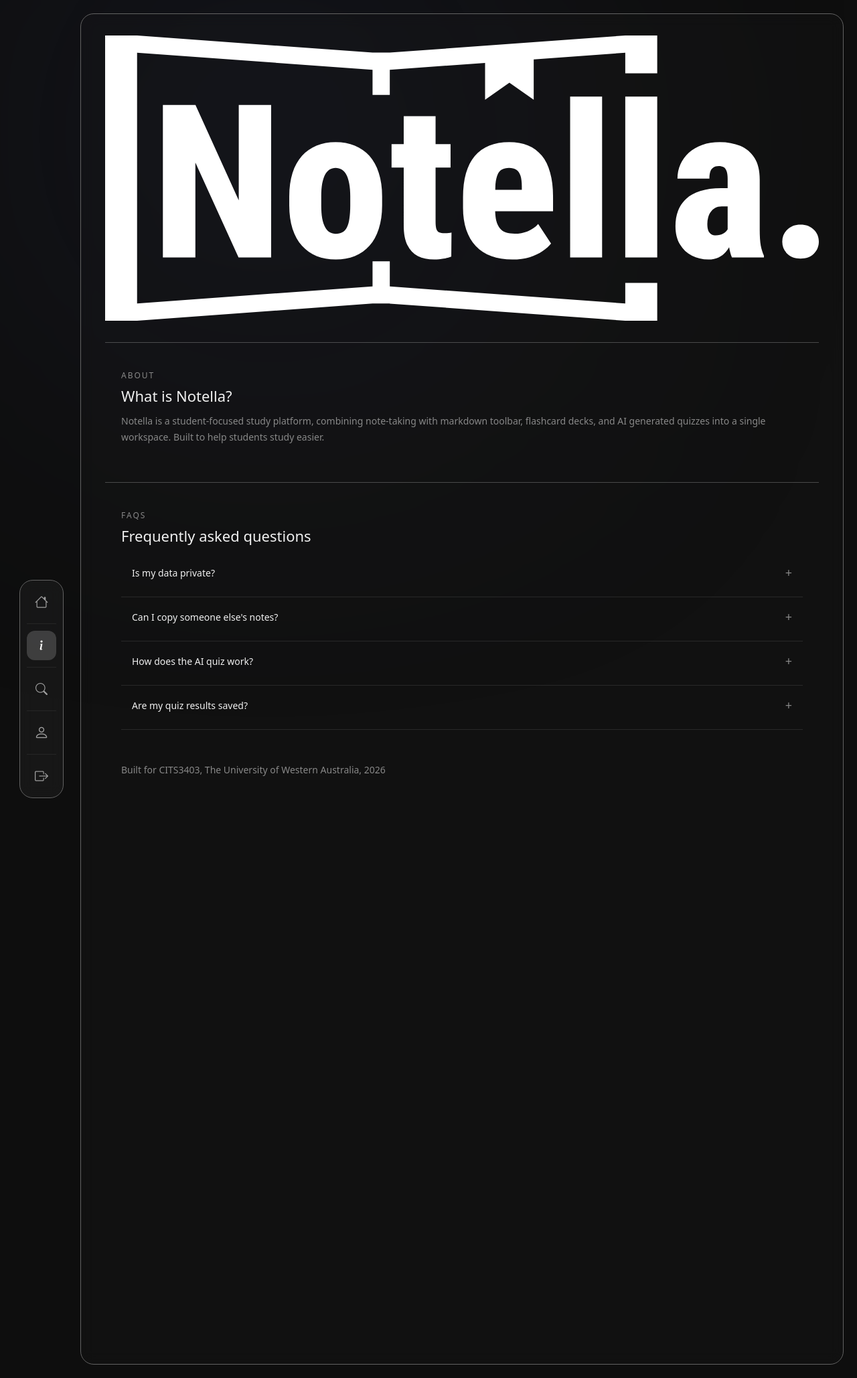
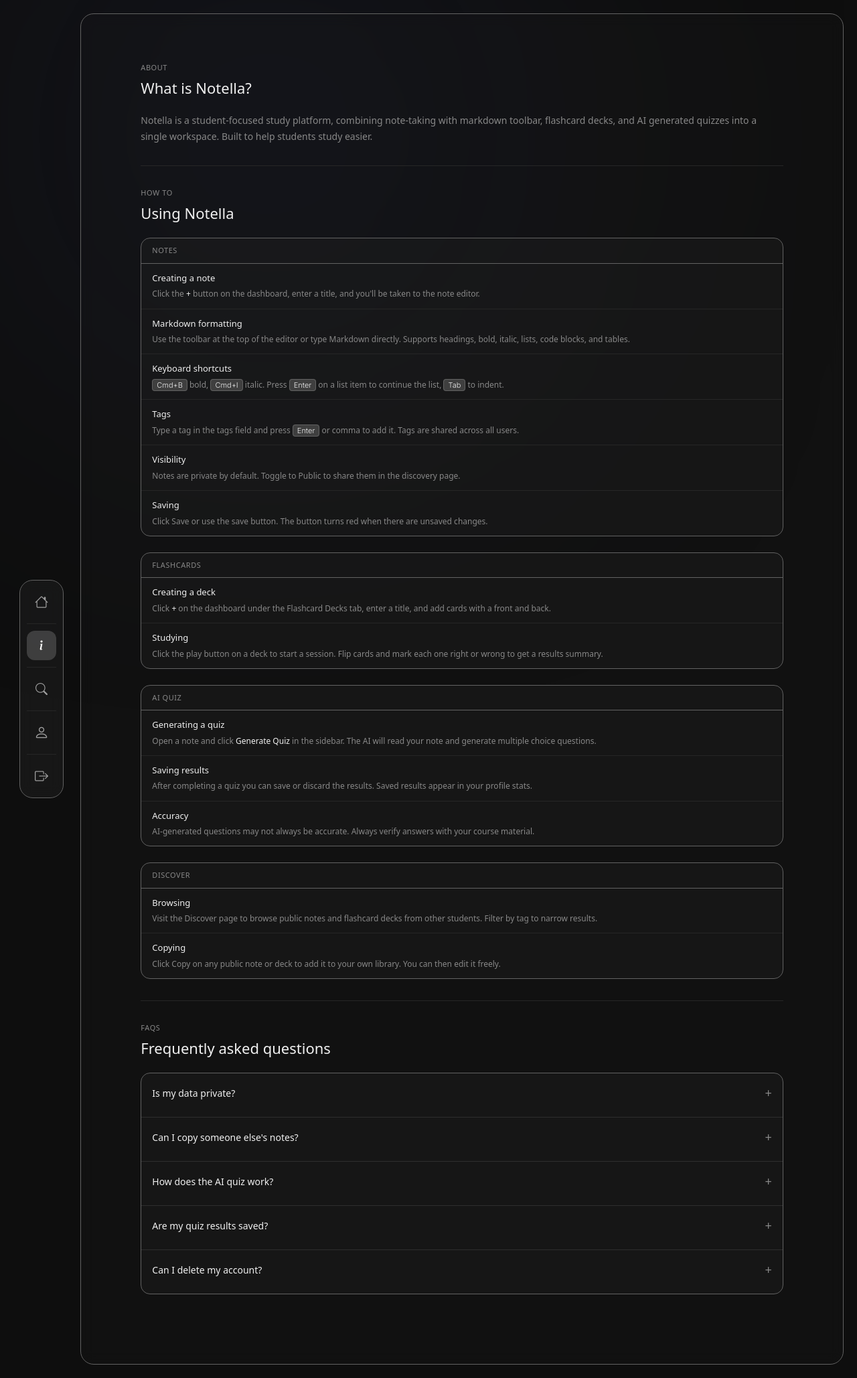
Before and after one commit to RandomMagneticField/AgileWebDevProject, a Flask app: page /info in a window 1280 px wide. Shown: the whole page at 67% size. Run offline with Flask 3, Linux system fonts and the light colour scheme; the visitor is signed in with stand-in values (Sample User, id 1).

Commit message:
feat: redesign info page with how-to section and consistent layout
Resolves #62

```diff
--- a/app/static/css/info.css
+++ b/app/static/css/info.css
@@ -1,28 +1,110 @@
-.info-section{
-    padding: 24px;
+.dash-container {
+    overflow-y: auto !important;
+    scrollbar-width: none;
 }
 
-.label{
-    font-size: 12px;
-    letter-spacing: 2px;
+.dash-container::-webkit-scrollbar {
+    display: none;
+}
+
+.info-container {
+    width: 90%;
+    margin: 0 auto;
+    padding-top: 40px;
+    padding-bottom: 40px;
+}
+
+.info-header {
+    margin-bottom: 32px;
+}
+
+.info-section{
+    margin-bottom: 32px;
+}
+
+.info-label {
+    font-size: 11px;
+    letter-spacing: 0.05em;
     text-transform: uppercase;
     color: var(--text-muted);
     margin-bottom: 8px;
+    font-weight: 400;
 }
 
-.heading{
+.info-heading {
     font-size: 22px;
     font-weight: 300;
     color: var(--text-primary);
-    margin-bottom: 12px;
+    margin-bottom: 24px;
 }
 
-.desc{
+.info-desc {
     font-size: 14px;
     font-weight: 100;
     color: var(--text-muted);
     line-height: 1.7;
 }
+
+
+.settings-group {
+    background: var(--side-card-bg);
+    border: 1px solid var(--editor-box-border);
+    border-radius: 14px;
+    overflow: hidden;
+    margin-bottom: 24px;
+}
+
+.settings-group-label {
+    padding: 10px 16px;
+    border-bottom: 1px solid var(--editor-box-border);
+    font-size: 11px;
+    font-weight: 400;
+    color: var(--text-muted);
+    letter-spacing: 0.05em;
+    text-transform: uppercase;
+}
+
+
+.how-row {
+    display: flex;
+    flex-direction: column;
+    padding: 12px 16px;
+    border-bottom: 1px solid var(--sidebar-divider);
+    gap: 4px;
+}
+
+.how-row:last-child {
+    border-bottom: none;
+}
+
+.how-title {
+    font-size: 13px;
+    font-weight: 400;
+    color: var(--text-primary);
+}
+
+.how-desc {
+    font-size: 12px;
+    font-weight: 100;
+    color: var(--text-muted);
+    line-height: 1.6;
+}
+
+.how-desc strong {
+    color: var(--text-primary);
+    font-weight: 400;
+}
+
+kbd {
+    background: var(--nav-active-bg);
+    border: 1px solid var(--editor-box-border);
+    border-radius: 4px;
+    padding: 1px 6px;
+    font-size: 11px;
+    color: var(--text-primary);
+    font-family: var(--font);
+}
+
 
 .faq-q{
     padding: 16px;
@@ -36,21 +118,18 @@
     margin-bottom: 6px;
 }
 
-.ans{
-    font-size: 11px;
+.ans {
+    font-size: 12px;
     font-weight: 100;
     color: var(--text-muted);
-    margin: 0px;
+    margin: 0;
     line-height: 1.6;
+    margin-top: 8px;
 }
+
 
 details{
     cursor: pointer;
-}
-
-details[open] .question{
-    color: var(--text-primary);
-    margin-bottom: 8px;
 }
 
 details summary{
@@ -70,3 +149,10 @@ details summary::after{
 details[open] summary::after{
     content: "-";
 }
+
+.dash-divider {
+    width: 100%;
+    height: 1px;
+    background: var(--sidebar-divider);
+    margin-bottom: 32px;
+}
--- a/app/templates/info.html
+++ b/app/templates/info.html
@@ -3,31 +3,100 @@
 {% block title %}Notella — Information{% endblock %}
 
 {% block styles %}
-<link rel="stylesheet" href="{{ url_for('static', filename='css/auth.css') }}"/>
-<link rel="stylesheet" href="{{ url_for('static', filename='css/profile.css') }}"/>
 <link rel="stylesheet" href="{{ url_for('static', filename='css/info.css') }}"/>
 {% endblock %}
 
 {% block page_content %}
-            <div style="display: flex; justify-content: center; margin-bottom: 16px;">
-                <img class="logo-img" src="{{ url_for('static', filename='images/svg/notella_logo_plain.svg') }}" alt="Notella logo"/>
+
+<div class="info-container">
+
+    <div class="info-header">
+        <div class="info-label">About</div>
+        <h2 class="info-heading">What is Notella?</h2>
+        <p class="info-desc">Notella is a student-focused study platform, combining note-taking with markdown toolbar, flashcard decks, and AI generated quizzes into a single workspace. Built to help students study easier.</p>
+    </div>
+
+    <div class="dash-divider"></div>
+
+    <div class="info-section">
+        <div class="info-label">How To</div>
+        <h2 class="info-heading">Using Notella</h2>
+        <div class="settings-group">
+            <div class="settings-group-label">Notes</div>
+            <div class="how-row">
+                <span class="how-title">Creating a note</span>
+                <span class="how-desc">Click the <strong>+</strong> button on the dashboard, enter a title, and you'll be taken to the note editor.</span>
             </div>
+            <div class="how-row">
+                <span class="how-title">Markdown formatting</span>
+                <span class="how-desc">Use the toolbar at the top of the editor or type Markdown directly. Supports headings, bold, italic, lists, code blocks, and tables.</span>
+            </div>
+            <div class="how-row">
+                <span class="how-title">Keyboard shortcuts</span>
+                <span class="how-desc"><kbd>Cmd+B</kbd> bold, <kbd>Cmd+I</kbd> italic. Press <kbd>Enter</kbd> on a list item to continue the list, <kbd>Tab</kbd> to indent.</span>
+            </div>
+            <div class="how-row">
+                <span class="how-title">Tags</span>
+                <span class="how-desc">Type a tag in the tags field and press <kbd>Enter</kbd> or comma to add it. Tags are shared across all users.</span>
+            </div>
+            <div class="how-row">
+                <span class="how-title">Visibility</span>
+                <span class="how-desc">Notes are private by default. Toggle to Public to share them in the discovery page.</span>
+            </div>
+            <div class="how-row">
+                <span class="how-title">Saving</span>
+                <span class="how-desc">Click Save or use the save button. The button turns red when there are unsaved changes.</span>
+            </div>
+        </div>
 
-            <hr>
+        <div class="settings-group">
+            <div class="settings-group-label">Flashcards</div>
+            <div class="how-row">
+                <span class="how-title">Creating a deck</span>
+                <span class="how-desc">Click <strong>+</strong> on the dashboard under the Flashcard Decks tab, enter a title, and add cards with a front and back.</span>
+            </div>
+            <div class="how-row">
+                <span class="how-title">Studying</span>
+                <span class="how-desc">Click the play button on a deck to start a session. Flip cards and mark each one right or wrong to get a results summary.</span>
+            </div>
+        </div>
 
-            <!--About-->
-            <div class="info-section">
-                <p class="label">ABOUT</p>
-                <h2 class="heading">What is Notella?</h2>
-                <p class="desc">Notella is a student-focused study platform, combining note-taking with markdown toolbar, flashcard decks, and AI generated quizzes into a single workspace. Built to help students study easier.</p>
+        <div class="settings-group">
+            <div class="settings-group-label">AI Quiz</div>
+            <div class="how-row">
+                <span class="how-title">Generating a quiz</span>
+                <span class="how-desc">Open a note and click <strong>Generate Quiz</strong> in the sidebar. The AI will read your note and generate multiple choice questions.</span>
             </div>
+            <div class="how-row">
+                <span class="how-title">Saving results</span>
+                <span class="how-desc">After completing a quiz you can save or discard the results. Saved results appear in your profile stats.</span>
+            </div>
+            <div class="how-row">
+                <span class="how-title">Accuracy</span>
+                <span class="how-desc">AI-generated questions may not always be accurate. Always verify answers with your course material.</span>
+            </div>
+        </div>
 
-            <hr>
+        <div class="settings-group">
+            <div class="settings-group-label">Discover</div>
+            <div class="how-row">
+                <span class="how-title">Browsing</span>
+                <span class="how-desc">Visit the Discover page to browse public notes and flashcard decks from other students. Filter by tag to narrow results.</span>
+            </div>
+            <div class="how-row">
+                <span class="how-title">Copying</span>
+                <span class="how-desc">Click Copy on any public note or deck to add it to your own library. You can then edit it freely.</span>
+            </div>
+        </div>
+    </div>
 
-            <!--FAQ-->
-            <div class="info-section">
-                <p class="label">FAQs</p>
-                <h2 class="heading">Frequently asked questions</h2>
+    <div class="dash-divider"></div>
+
+        <!--FAQ-->
+        <div class="info-section">
+            <div class="info-label">FAQs</div>
+            <h2 class="info-heading">Frequently asked questions</h2>
+            <div class="settings-group">
                 <div class="faq-q">
                     <details>
                         <summary class="question">Is my data private?</summary>
@@ -52,10 +121,15 @@
                         <p class="ans">Yes, AI quiz results can be saved or discarded. However, the flashcard session results are not saved. They are just for self checking.</p>
                     </details>
                 </div>
+                <div class="faq-q" style="border-bottom: none;">
+                    <details>
+                        <summary class="question">Can I delete my account?</summary>
+                        <p class="ans">Yes, go to your profile page and click Delete Account. This will permanently delete all your notes, decks, and quiz history.</p>
+                    </details>
+                </div>
             </div>
+        </div>
 
-            <!--Credits-->
-            <div class="info-section">
-                <p class="desc">Built for CITS3403, The University of Western Australia, 2026</p>
-            </div>
+
+</div>
 {% endblock %}
```
